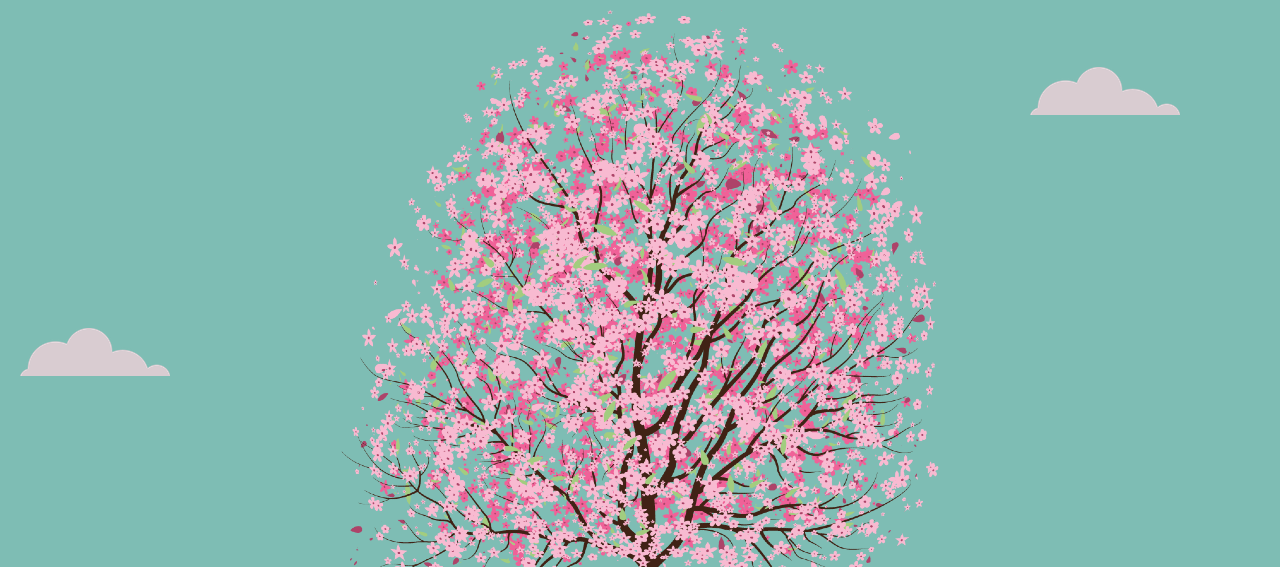
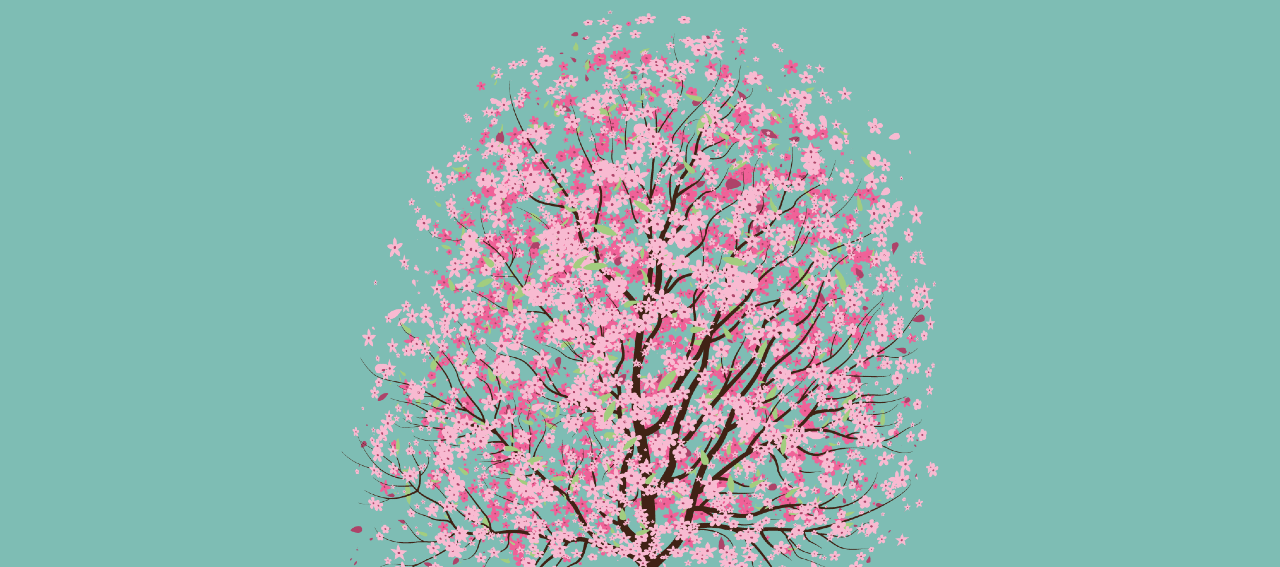
Before and after one commit to stlan11/mysite, a plain HTML site: page index.html in a window 1280 px wide. Shown: the part 233-800 px from the top of the page. Drawn offline with nearby package versions, Linux system fonts and the light colour scheme.

Commit message:
Deleted clouds

```diff
--- a/css/styles.css
+++ b/css/styles.css
@@ -88,18 +88,6 @@ p {
   width: 25%;
 }
 
-.top-cloud {
-  position: absolute;
-  right: 100px;
-  top: 300px;
-}
-
-.bottom-cloud {
-  position: absolute;
-  left: 20px;
-  bottom: 300px;
-}
-
 .myButton {
 	box-shadow: 0px 10px 14px -7px #276873;
 	background:linear-gradient(to bottom, #599bb3 5%, #408c99 100%);
--- a/index.html
+++ b/index.html
@@ -9,9 +9,7 @@
   </head>
   <body>
     <div class="top-container">
-      <img class="top-cloud" src="CSS-MySiteImages\cloud.png" alt="cloud-img">
       <h1>Welcome</h1>
-      <img class="bottom-cloud" src="CSS-MySiteImages\cloud.png" alt="cloud-img">
       <img class="tree" src="CSS-MySiteImages\tree.png" alt="tree-img">
     </div>
     <div class="middle-container">
```
